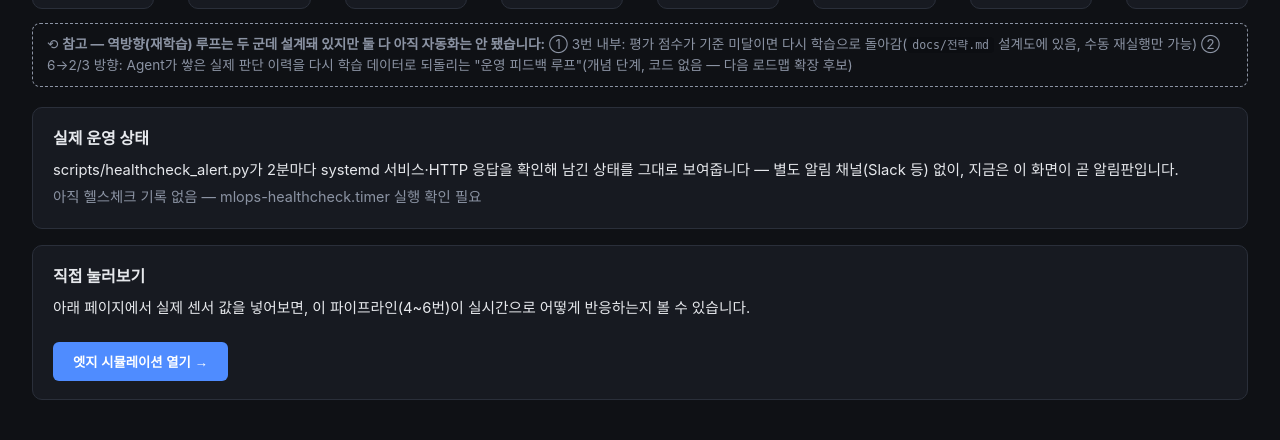
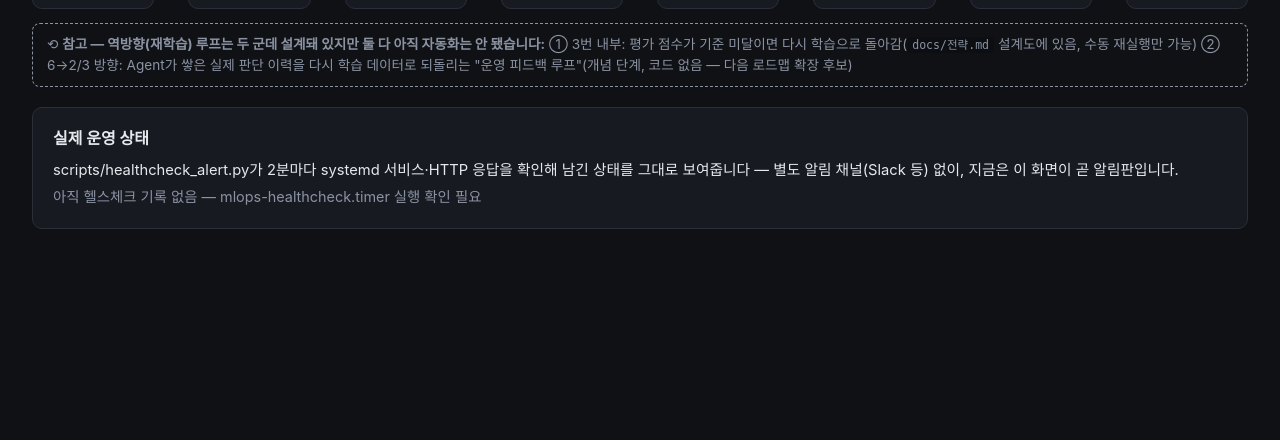
Before and after one commit to grib-arws-bot/mlops-edge-lab, a FastAPI app: page / in a window 1280 px wide; the page is wider, and only the part inside the window is pictured. Shown: the part 1692-2132 px from the top of that part. After the commit the page ends 1921 px from the top of that part, so only its background shows below. Run offline with FastAPI, Linux system fonts and the light colour scheme.

Commit message:
홈페이지에서 "직접 눌러보기" 카드 제거
사용자 요청 — /simulate 페이지 자체는 유지, 홈페이지 진입점 카드만 뺌.

Co-Authored-By: Claude Sonnet 5 <noreply@anthropic.com>

```diff
--- a/src/web/templates/index.html
+++ b/src/web/templates/index.html
@@ -60,10 +60,4 @@
   <div class="stat">아직 헬스체크 기록 없음 — mlops-healthcheck.timer 실행 확인 필요</div>
   {% endif %}
 </div>
-
-<div class="card">
-  <strong>직접 눌러보기</strong>
-  <div class="why">아래 페이지에서 실제 센서 값을 넣어보면, 이 파이프라인(4~6번)이 실시간으로 어떻게 반응하는지 볼 수 있습니다.</div>
-  <a href="/simulate"><button>엣지 시뮬레이션 열기 →</button></a>
-</div>
 {% endblock %}
```
